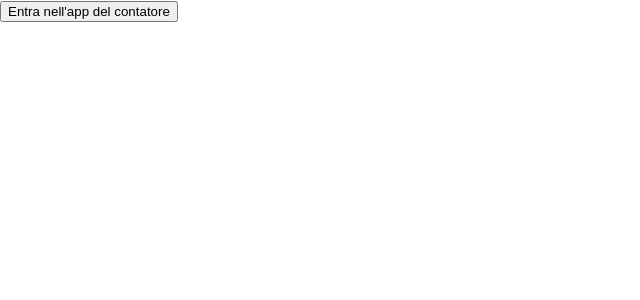
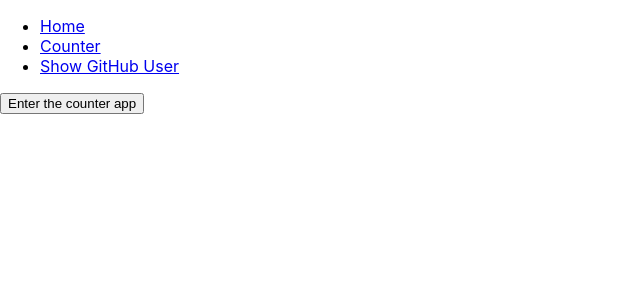
Before and after one commit to dinasaura/my-react-app, a React (Create React App) app: page / in a window 1280 px wide. Shown: the top 300 px of the page, without its empty margins (0-640 px from the left). Built offline with nearby package versions, Linux system fonts and the light colour scheme.

Commit message:
added file

```diff
--- a/src/App.js
+++ b/src/App.js
@@ -1,5 +1,5 @@
 import React from "react";
-import { Route, Routes, useNavigate } from "react-router-dom";
+import { Route, Routes, Link, useNavigate } from "react-router-dom";
 import Counter from "./Counter";
 import ShowGithubUser from "./GithubUsers/ShowGithubUsers";
 
@@ -12,7 +12,22 @@ function App() {
 
   return (
     <div>
-      <button onClick={buttonNavigate}>Entra nell'app del contatore</button>
+      {/* Links for navigation */}
+      <nav>
+        <ul>
+        <li>
+            <Link to='/'>Home</Link>
+          </li>
+          <li>
+            <Link to="/Counter">Counter</Link>
+          </li>
+          <li>
+            <Link to="/users/someusername">Show GitHub User</Link>
+          </li>
+        </ul>
+      </nav>
+
+      <button onClick={buttonNavigate}>Enter the counter app</button>
       <Routes>
         <Route path="/Counter" element={<Counter initialValue={0} />} />
         <Route path="/users/:username" element={<ShowGithubUser />} />
```
